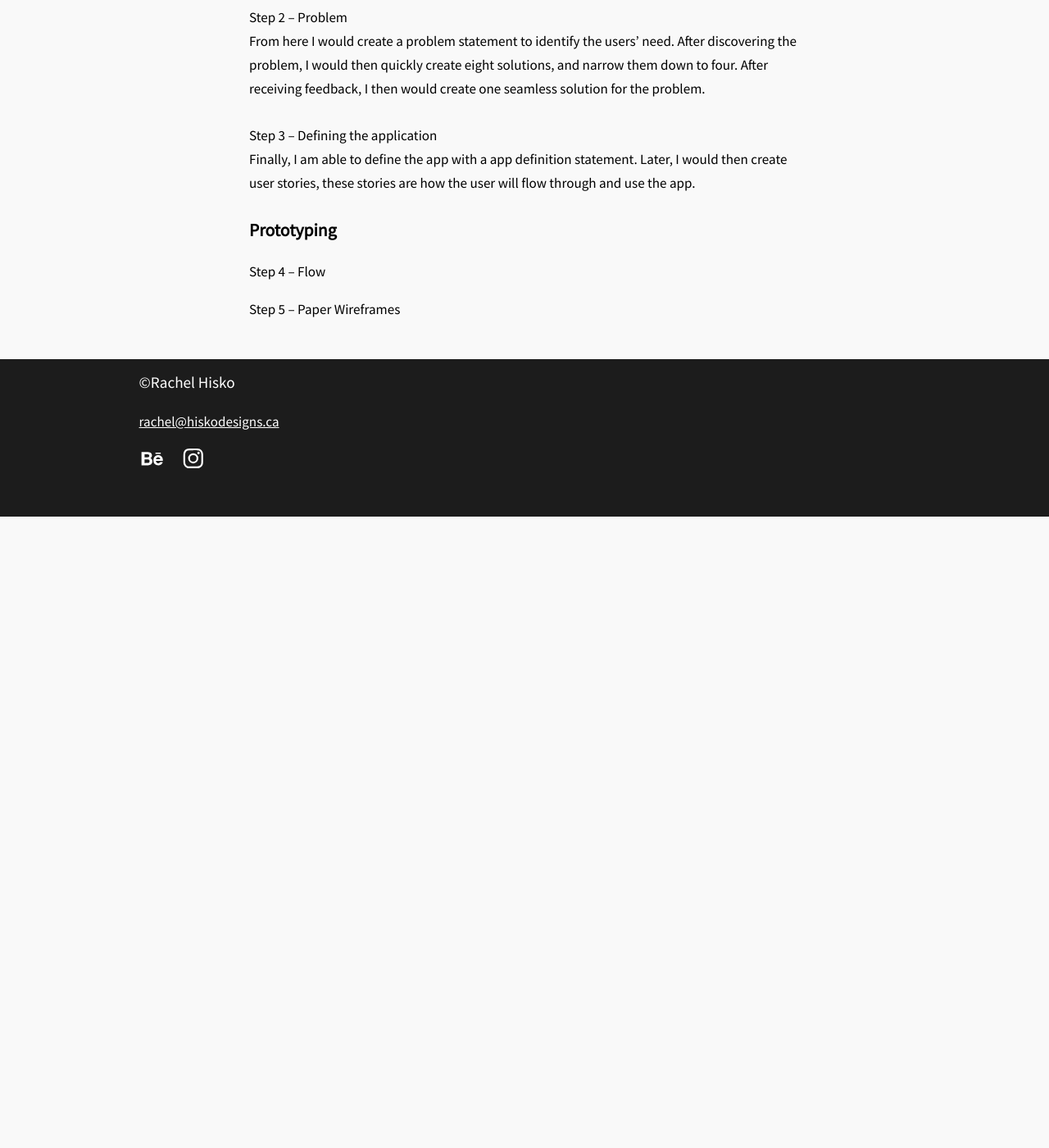
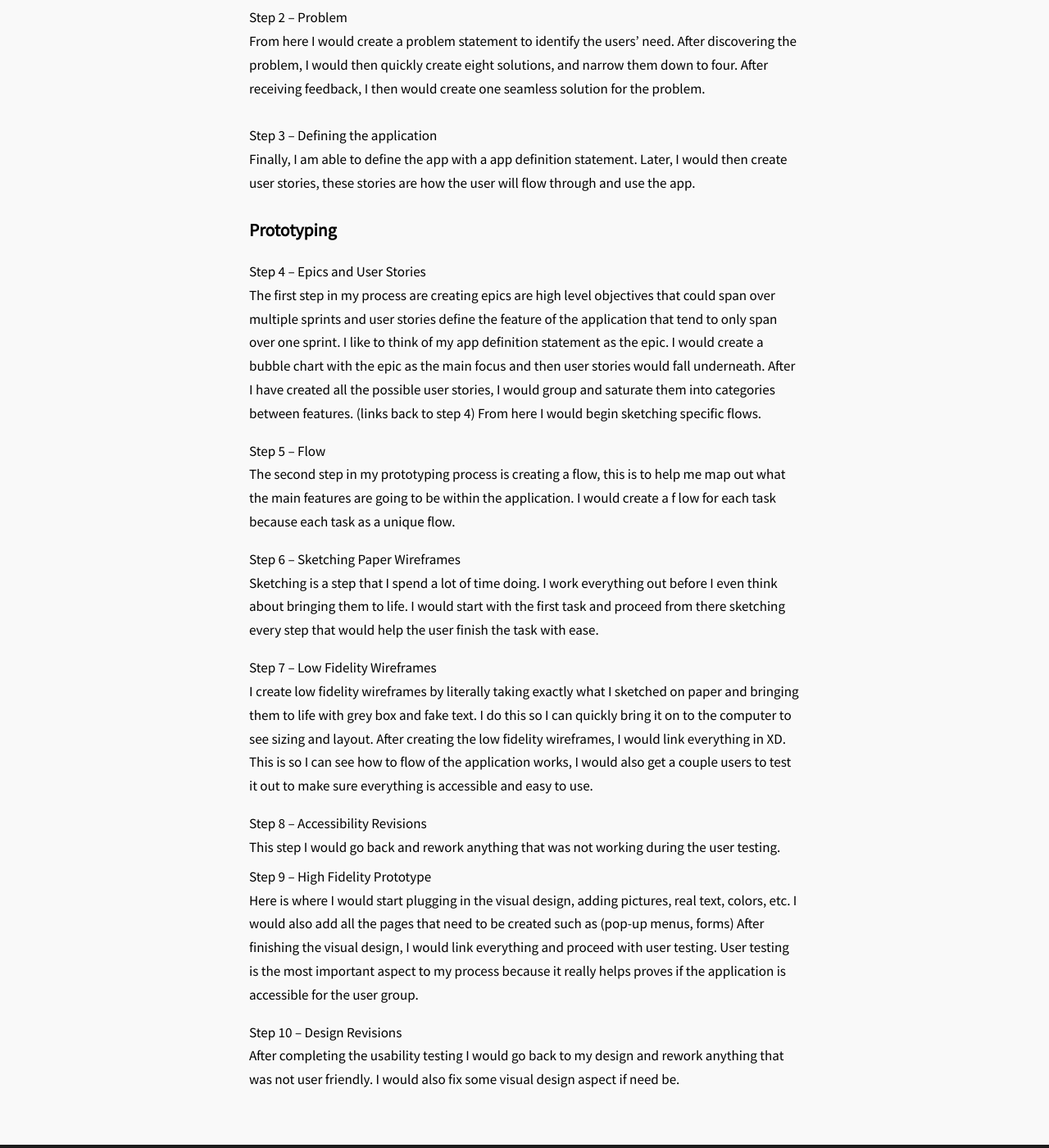
Before and after one commit to rachelhisko/portfolio-website, a Jekyll site: the page built from about.html, in a window 1280 px wide and 1400 px high, scrolled down 1412 px. Shown: the whole window at 82% size. Built offline with Jekyll 4.4.1, drawn with Linux system fonts in a browser that asks for light colours; before the commit the page ends 2042 px from its top, so only the background shows below that.

Commit message:
added about me text

```diff
--- a/about.html
+++ b/about.html
@@ -40,12 +40,21 @@ meta: All about me page
       <p itemprop="description" class="milli push-0">Step 3 – Defining the application</p>
       <p itemprop="name" class="milli">Finally, I am able to define the app with a app definition statement. Later, I would then create user stories, these stories are how the user will flow through and use the app.</p>
     </div>
-    <h5 itemprop="name" class="push-1-4 bold">Prototyping</p>
-    <p itemprop="description" class="milli">Step 4 – Flow</p>
-    <p itemprop="name" class="push-1-4"></p>
-    <p itemprop="description" class="milli">Step 5 – Paper Wireframes</p>
-    <p itemprop="name" class="push-1-4"></p>
-
+    <h5 itemprop="name" class="bold">Prototyping</p>
+    <p itemprop="description" class="milli push-0">Step 4 – Epics and User Stories</p>
+    <p itemprop="name" class=" milli">The first step in my process are creating epics are high level objectives that could span over multiple sprints and user stories define the feature of the application that tend to only span over one sprint. I like to think of my app definition statement as the epic. I would create a bubble chart with the epic as the main focus and then user stories would fall underneath. After I have created all the possible user stories, I would group and saturate them into categories between features. (links back to step 4) From here I would begin sketching specific flows.</p>
+    <p itemprop="description" class="milli push-0">Step 5 – Flow</p>
+    <p itemprop="name" class="milli">The second step in my prototyping process is creating a flow, this is to help me map out what the main features are going to be within the application. I would create a f low for each task because each task as a unique flow.</p>
+    <p itemprop="description" class="milli push-0">Step 6 – Sketching Paper Wireframes</p>
+    <p itemprop="name" class="milli">Sketching is a step that I spend a lot of time doing. I work everything out before I even think about bringing them to life. I would start with the first task and proceed from there sketching every step that would help the user finish the task with ease.</p>
+    <p itemprop="description" class="milli push-0">Step 7 – Low Fidelity Wireframes</p>
+    <p itemprop="name" class="milli">I create low fidelity wireframes by literally taking exactly what I sketched on paper and bringing them to life with grey box and fake text. I do this so I can quickly bring it on to the computer to see sizing and layout. After creating the low fidelity wireframes, I would link everything in XD. This is so I can see how to flow of the application works, I would also get a couple users to test it out to make sure everything is accessible and easy to use.</p>
+    <p itemprop="description" class="milli push-0">Step 8 – Accessibility Revisions</p>
+    <p itemprop="name" class="push-1-4 milli">This step I would go back and rework anything that was not working during the user testing.</p>
+    <p itemprop="description" class="milli push-0">Step 9 – High Fidelity Prototype</p>
+    <p itemprop="name" class="milli">Here is where I would start plugging in the visual design, adding pictures, real text, colors, etc. I would also add all the pages that need to be created such as (pop-up menus, forms) After finishing the visual design, I would link everything and proceed with user testing. User testing is the most important aspect to my process because it really helps proves if the application is accessible for the user group.</p>
+    <p itemprop="description" class="milli push-0">Step 10 – Design Revisions</p>
+    <p itemprop="name" class="milli">After completing the usability testing I would go back to my design and rework anything that was not user friendly. I would also fix some visual design aspect if need be.</p>
 
   </div>
 
```
